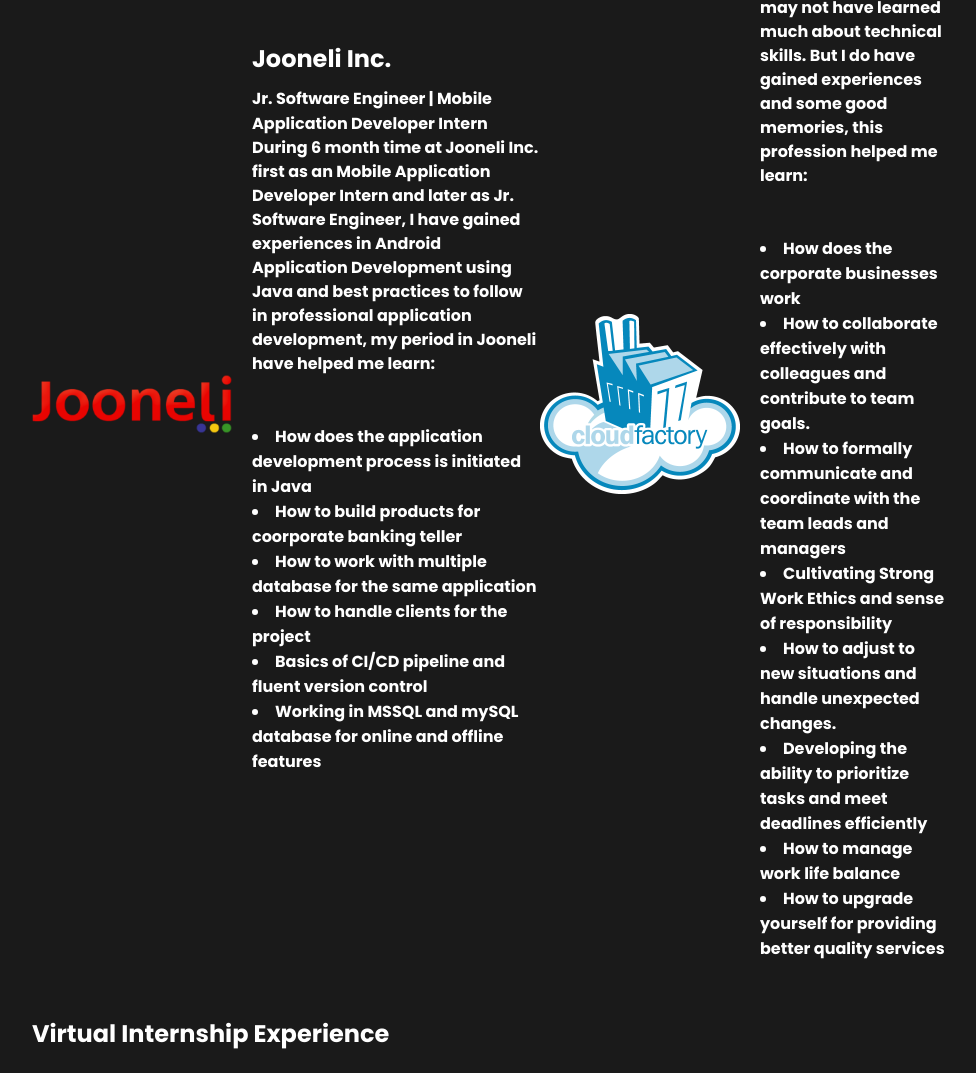
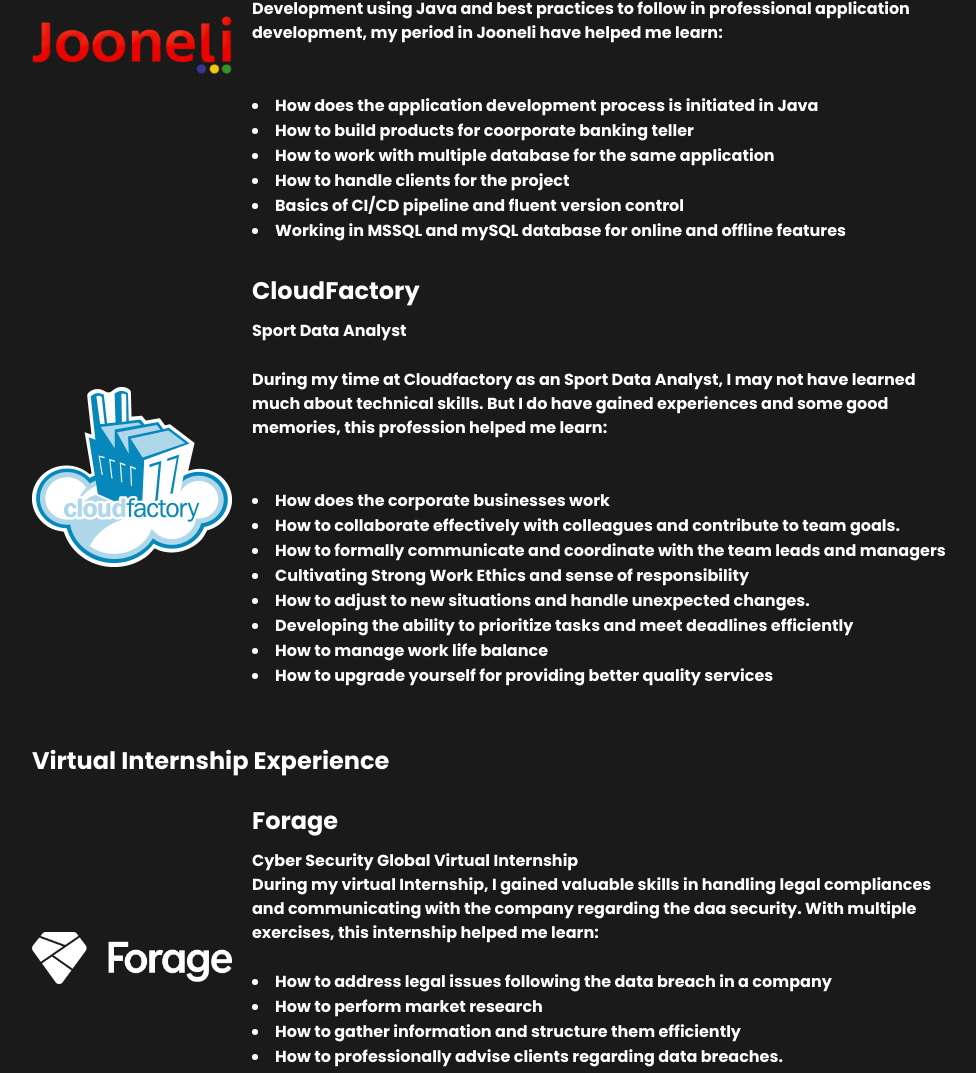
Before and after one commit to prajwol-github/portofolo, a plain HTML site: page index.html in a window 1280 px wide. Shown: the part 1253-2326 px from the top of the page, without its empty margins (148-1124 px from the left). Drawn offline with Linux system fonts and the light colour scheme.

Commit message:
Update index.html

```diff
--- a/index.html
+++ b/index.html
@@ -70,6 +70,7 @@
                 <div class="company-details">
                     <h3>Jooneli Inc.</h3>
                     <h4>Jr. Software Engineer | Mobile Application Developer Intern</h4>
+                    <br>
                     <p>During 6 month time at Jooneli Inc. first as an Mobile Application Developer Intern and later as Jr. Software Engineer, I have
                         gained experiences in Android Application Development using Java and best practices to follow in professional application development, my period in Jooneli have helped me learn: <br>
                         <br><br>
@@ -80,12 +81,15 @@
                         <li>Basics of CI/CD pipeline and fluent version control</li>
                         <li>Working in MSSQL and mySQL database for online and offline features</li>
                     </p></div>
+            </div>
+            <div class="experience-item">
                 <div class="company-logo">
                     <img src="assets/cf.png" alt="CloudFactory">
                 </div>
                 <div class="company-details">
                     <h3>CloudFactory</h3>
                     <h4>Sport Data Analyst</h4>
+                    <br>
                     <p>During my time at Cloudfactory as an Sport Data Analyst, I may not have learned much about technical skills. But I do have
                         gained experiences and some good memories, this profession helped me learn: <br>
                         <br><br>
```
